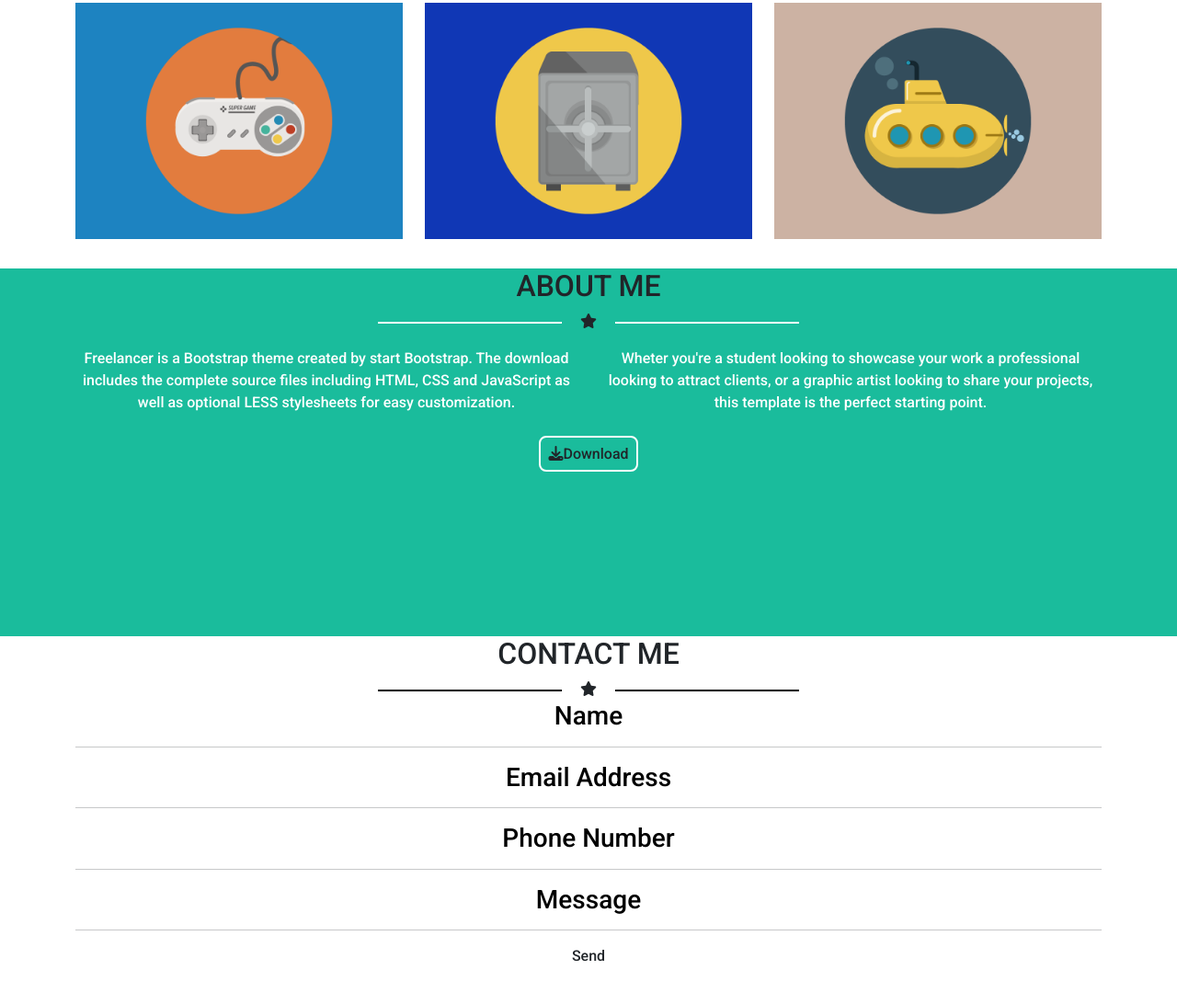
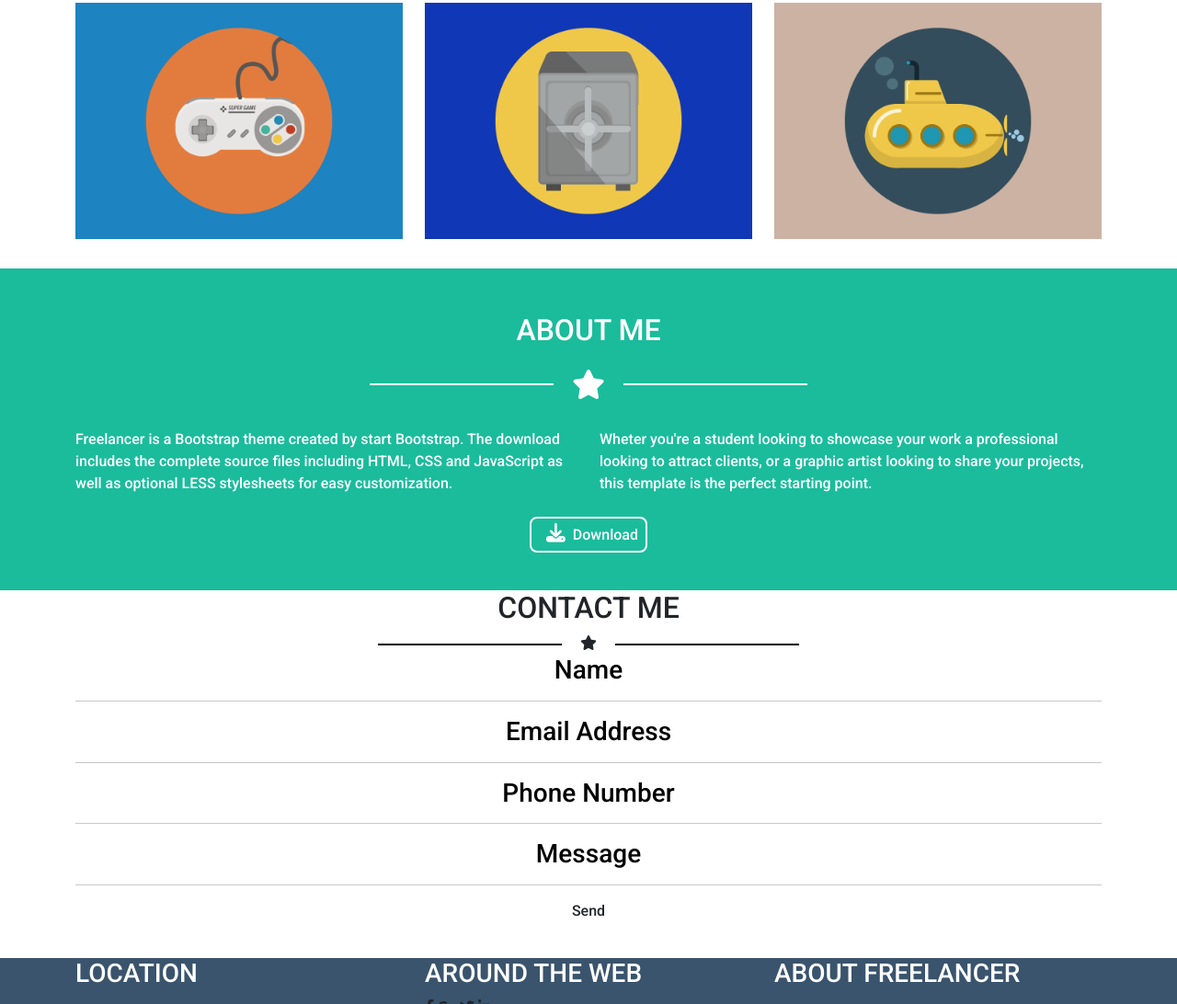
Before and after one commit to GabrieleSalati/html-css-bootstrap-freelancer, a plain HTML site: page index.html in a window 1280 px wide. Shown: the part 965-2057 px from the top of the page at 92% size. Drawn offline with nearby package versions, Linux system fonts and the light colour scheme.

Commit message:
About section complete

```diff
--- a/css/style.css
+++ b/css/style.css
@@ -9,6 +9,10 @@ h1 {
 }
 
 h3 {
+    color: white;
+}
+
+.bright-title {
     color: white;
 }
 
@@ -101,8 +105,7 @@ p {
 
 .about {
     background-color: #1ABC9C;
-
-    height: 400px;
+    padding: 3rem 0;
 }
 
 .aboutme {
@@ -110,17 +113,24 @@ p {
 }
 
 .aboutcol-left {
-
+    text-align: left;
 }
 
 .aboutcol-right {
-
+    text-align: left;
 }
 
 .button {
     border: 2px solid white;
     border-radius: 0.5rem;
     padding: 0.5rem;
+    color: white;
+}
+
+.fa-download {
+    color: white;
+    padding: 0 0.5rem;
+    font-size: 1.3rem;
 }
 
 /* CONTACTS */
--- a/index.html
+++ b/index.html
@@ -73,9 +73,9 @@
 
         <section class="about">
             <div class="container aboutme">
-                <h2>ABOUT ME</h2>
+                <h2 class="bright-title">ABOUT ME</h2>
                 <div class="line"></div>
-                <i class="fa-solid fa-star"></i>
+                <i class="fa-solid fa-star bright-star"></i>
                 <div class="line"></div>
                 <div class="row">
                     <div class="col-lg-6 col-sm-12 aboutcol-left">
```
